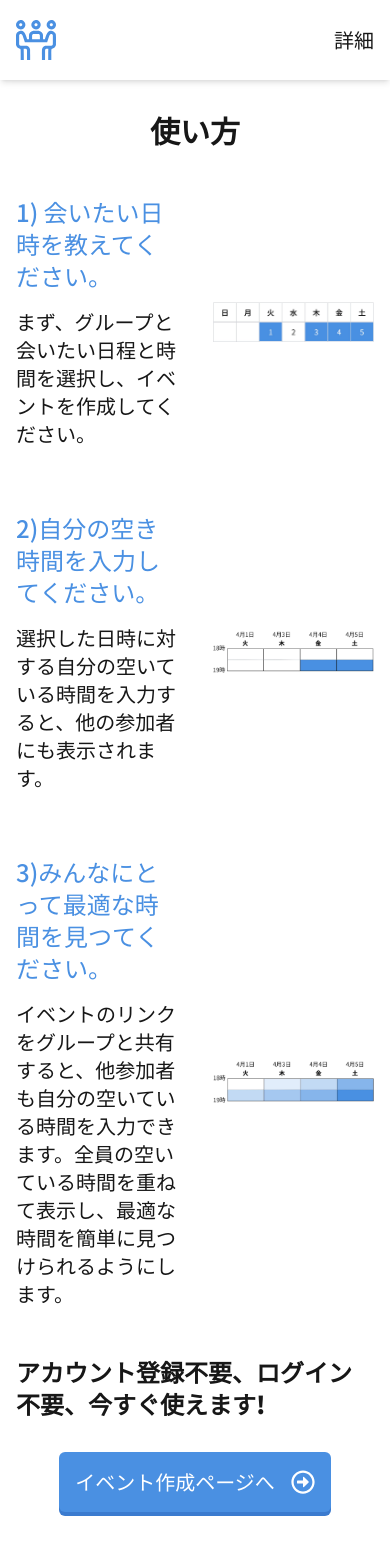
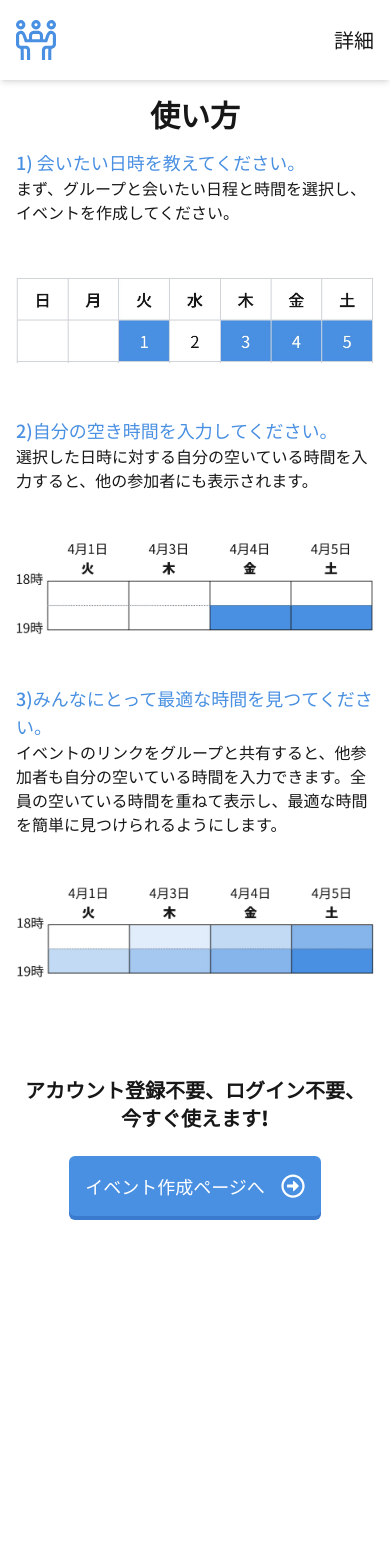
Before and after one commit to takumitoma/itsu-aiteru-scheduler, a Next.js app: page /how-to-use in a window 390 px wide. After the commit the page ends 1264 px from the top, so only its background shows below. Built offline with nearby package versions, Linux system fonts and the light colour scheme.

Commit message:
feat: add mobile responsiveness 'how to use' page

```diff
--- a/src/app/how-to-use/page.tsx
+++ b/src/app/how-to-use/page.tsx
@@ -4,19 +4,22 @@ import { FaRegArrowAltCircleRight } from 'react-icons/fa';
 
 const HowToUsePage: React.FC = () => {
   return (
-    <div className="container mx-auto py-8 flex flex-col items-center px-4 sm:px-0 space-y-8">
+    <div
+      className="container mx-auto py-4 sm:py-8 flex flex-col items-center px-4 sm:px-0 space-y-4
+        sm:space-y-8"
+    >
       <h1 className="text-3xl font-bold">使い方</h1>
-      <ol className="space-y-8">
-        <li className="flex items-center justify-between">
-          <div className="flex flex-col py-4 space-y-4 w-[45%]">
-            <strong className="text-2xl font-medium text-primary">
+      <ol className="space-t-4 sm:space-y-8 w-full">
+        <li className="flex flex-col sm:flex-row sm:items-center sm:justify-between sm:space-y-0">
+          <div className="flex flex-col sm:py-4 sm:space-y-4 sm:w-[45%]">
+            <strong className="text-lg sm:text-2xl font-medium text-primary">
               {'1) 会いたい日時を教えてください。'}
             </strong>
-            <p className="text-xl">
+            <p className="text-md sm:text-xl">
               まず、グループと会いたい日程と時間を選択し、イベントを作成してください。
             </p>
           </div>
-          <div className="w-[45%] relative h-64">
+          <div className="w-full sm:w-[45%] relative h-48 sm:h-64">
             <Image
               src="/how-to-use/how-to-use-1.jpg"
               alt="how to use app step 1"
@@ -27,16 +30,16 @@ const HowToUsePage: React.FC = () => {
             />
           </div>
         </li>
-        <li className="flex items-center justify-between">
-          <div className="flex flex-col py-4 space-y-4 w-[45%]">
-            <strong className="text-2xl font-medium text-primary">
+        <li className="flex flex-col sm:flex-row sm:items-center sm:justify-between sm:space-y-0">
+          <div className="flex flex-col sm:py-4 sm:space-y-4 sm:w-[45%]">
+            <strong className="text-lg sm:text-2xl font-medium text-primary">
               {'2)自分の空き時間を入力してください。'}
             </strong>
-            <p className="text-xl">
+            <p className="text-md sm:text-xl">
               選択した日時に対する自分の空いている時間を入力すると、他の参加者にも表示されます。
             </p>
           </div>
-          <div className="w-[45%] relative h-64">
+          <div className="w-full sm:w-[45%] relative h-48 sm:h-64">
             <Image
               src="/how-to-use/how-to-use-2.jpg"
               alt="how to use app step 2"
@@ -46,16 +49,16 @@ const HowToUsePage: React.FC = () => {
             />
           </div>
         </li>
-        <li className="flex items-center justify-between">
-          <div className="flex flex-col py-4 space-y-4 w-[45%]">
-            <strong className="text-2xl font-medium text-primary">
+        <li className="flex flex-col sm:flex-row sm:items-center sm:justify-between sm:space-y-0">
+          <div className="flex flex-col sm:py-4 sm:space-y-4 sm:w-[45%]">
+            <strong className="text-lg sm:text-2xl font-medium text-primary">
               {'3)みんなにとって最適な時間を見つてください。'}
             </strong>
-            <p className="text-xl">
+            <p className="text-md sm:text-xl">
               イベントのリンクをグループと共有すると、他参加者も自分の空いている時間を入力できます。全員の空いている時間を重ねて表示し、最適な時間を簡単に見つけられるようにします。
             </p>
           </div>
-          <div className="w-[45%] relative h-64">
+          <div className="w-full sm:w-[45%] relative h-48 sm:h-64">
             <Image
               src="/how-to-use/how-to-use-3.jpg"
               alt="how to use app step 3"
@@ -66,12 +69,14 @@ const HowToUsePage: React.FC = () => {
           </div>
         </li>
       </ol>
-      <div className="flex flex-col space-y-8 justify-center items-center">
-        <p className="text-2xl font-bold">アカウント登録不要、ログイン不要、今すぐ使えます!</p>
+      <div className="flex flex-col py-8 space-y-6 sm:space-y-8 justify-center items-center">
+        <p className="text-xl sm:text-2xl font-bold text-center">
+          アカウント登録不要、ログイン不要、今すぐ使えます!
+        </p>
         <Link
           href="/"
-          className="bg-primary text-white text-xl text-center px-4 py-4 mt-4 rounded-md
-            outline-customBlack outline-4 three-d w-fit flex items-center gap-4"
+          className="bg-primary text-white text-lg sm:text-xl text-center p-4 mt-2 sm:mt-4
+            rounded-md outline-customBlack outline-4 three-d w-fit flex items-center gap-4"
         >
           イベント作成ページへ
           <FaRegArrowAltCircleRight size={24} />
```
